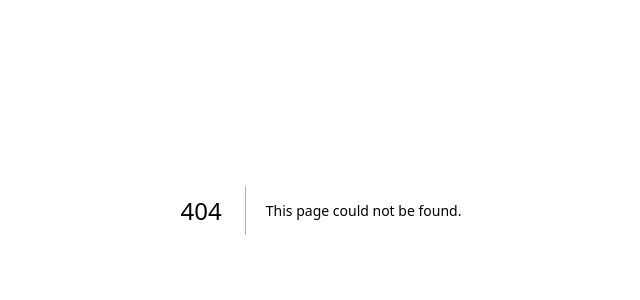
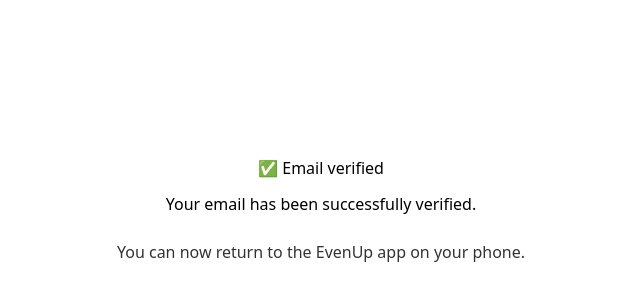
Before and after one commit to evenup25/evenup-web, a Next.js app: page /email-verified in a window 1280 px wide. Before the commit this address had no page. Shown: the part 190-490 px from the top of the page, without its empty margins (319-959 px from the left). Built offline with nearby package versions, Linux system fonts and the light colour scheme.

Commit message:
added email verify page

```diff
--- /dev/null
+++ b/app/email-verified/page.tsx
@@ -0,0 +1,53 @@
+"use client";
+
+export default function EmailVerifiedPage() {
+  const openApp = () => {
+    window.location.href = "evenup://(tabs)";
+  };
+
+  const isMobile =
+    typeof navigator !== "undefined" && /android|iphone|ipad|ipod/i.test(navigator.userAgent);
+
+  return (
+    <div
+      style={{
+        minHeight: "100vh",
+        display: "flex",
+        flexDirection: "column",
+        justifyContent: "center",
+        alignItems: "center",
+        padding: 24,
+        textAlign: "center",
+      }}
+    >
+      <h1>✅ Email verified</h1>
+
+      <p style={{ marginTop: 12 }}>Your email has been successfully verified.</p>
+
+      {isMobile ? (
+        <>
+          <button
+            onClick={openApp}
+            style={{
+              marginTop: 24,
+              padding: "12px 20px",
+              fontSize: 16,
+              borderRadius: 8,
+              cursor: "pointer",
+            }}
+          >
+            Open EvenUp App
+          </button>
+
+          <p style={{ marginTop: 12, fontSize: 14, opacity: 0.7 }}>
+            If the app doesn’t open, make sure it’s installed.
+          </p>
+        </>
+      ) : (
+        <p style={{ marginTop: 24, opacity: 0.8 }}>
+          You can now return to the EvenUp app on your phone.
+        </p>
+      )}
+    </div>
+  );
+}
```
